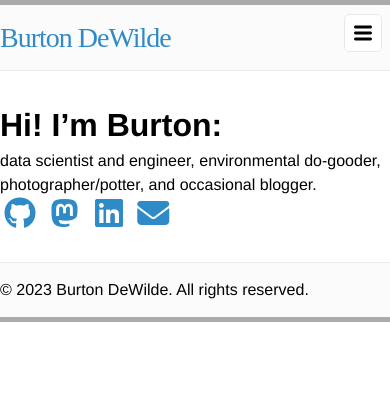
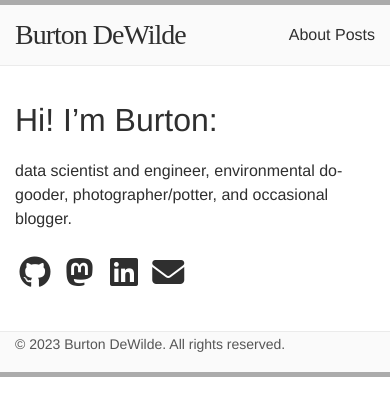
Before and after one commit to bdewilde/bdewilde.github.io, a Jekyll site: the page built from pages/index.md, in a window 390 px wide. Shown: the top 416 px of the page. Built offline with Jekyll 4.4.1, drawn with Linux system fonts in a browser that asks for light colours; nearby versions of some CDN libraries; some web fonts are replaced.

Commit message:
feat: Update css to look more like minima

```diff
--- a/assets/css/style.css
+++ b/assets/css/style.css
@@ -1,59 +1,224 @@
 /* Base */
 /* ----------------------------------------------------------*/
+
+/* @import "{{ site.theme }}"; */
+
+:root {
+  --spacing-unit: 30px;
+  --content-width: 800px;
+  --content-width-on-laptop: 800px;
+  --content-width-on-mobile: 600px;
+  --text-color: #2f2f2f;
+  --background-color: #ffffff;
+  --background-color-accent: #fafafa;
+  --accent-color: #2f8bc8;
+  --accent-color-alt: #6662ba;
+  --border-color: #eaeaea;
+  --border-color-accent: #aaaaaa;
+  --grey-color: #828282;
+  --grey-color-light: #c0c0c0;
+  --grey-color-dark: #404040;
+  --site-link-color: #303030;
+  --site-link-color-hover: #6662ba;
+  --header-height: 60px;
+  --footer-height: 40px;
+  --base-font-size: 16px;
+  --base-font-weight: 400;
+  --small-font-size: calc(var(--base-font-size) * 0.875);
+  --base-line-height: 1.5;
+  --table-text-align: left;
+}
 
 @font-face {
   font-family: serifa;
   src: url('fonts/Serifa 55 Roman.ttf') format('opentype');
 }
 
-* {
+/* Reset some basic elements */
+body, h1, h2, h3, h4, h5, h6,
+p, blockquote, pre, hr,
+dl, dd, ol, ul, figure {
   margin: 0;
   padding: 0;
 }
 
-html, body {
-  height: 100%;
+/* Set `margin-bottom` to maintain vertical rhythm */
+h1, h2, h3, h4, h5, h6,
+p, blockquote, pre,
+ul, ol, dl, figure {
+  margin-bottom: calc(var(--spacing-unit) / 2);
 }
 
+/* html, body {
+  height: 100%;
+} */
+
 body {
+  background-color: var(--background-color);
+  color: var(--text-color);
+  font-style: normal;
+  font-weight: var(--base-font-weight);
+  font-size: var(--base-font-size);
+  line-height: var(--base-line-height);
   font-family: Helvetica, Arial, sans-serif;
-  font-size: 16px;
-  line-height: 1.5;
-  font-weight: 200;
-  background-color: white;
+  font-kerning: normal;
+  -webkit-text-size-adjust: 100%;
+  display: flex;
+  min-height: 100vh;
+  flex-direction: column;
 }
 
-/* link color and decoration*/
+main {
+  display: block;
+}
+
+/* Headings */
+h1, h2, h3, h4, h5, h6 {
+  font-weight: var(--base-font-weight);
+}
+
+/* Links */
 a {
-  /* color: #4292c6; */
-  color: #2f8bc8;
+  color: var(--accent-color);
   text-decoration: none;
 }
 a:hover {
   text-decoration: underline;
 }
+a:visited {
+  color: var(--accent-color);
+  filter: brightness(0.8);
+  /* NOTE: relative CSS colors are (apparently) too new -- revisit this later!
+  color: hsl(from var(--accent-color) h s calc(l - 20%)); */
+}
 
-.site-link {
+a.alt-link {
+  color: var(--text-color);
+  text-decoration: none;
+  transition: color 0.2s;
+}
+a.alt-link:hover {
+  color: var(--accent-color);
+}
+
+.nav-link {
+  padding: 5px;
+  border-radius: 7px;
+  color: #303030;
+  background-color: white;
+  transition: color 0.2s, background-color 0.2s;
+}
+.nav-link:hover {
+  color: white;
+  background-color: #807dba;
+  text-decoration: none;
+}
+
+/* OLD STUFF */
+/* .site-link {
   font-size: 18px;
-  color: #303030;
-  webkit-transition: color 0.25s;
+  color: var(--site-link-color);
   transition: color 0.25s;
 }
 .site-link:hover {
-  /* color: #807dba; */
-  color: #6662ba;
+  color: var(--site-link-color-hover);
   text-decoration: none;
 }
-
 .post-link {
   color: #303030;
-  webkit-transition: color 0.25s;
   transition: color 0.25s;
 }
 .post-link:hover {
-  color: #807dba;
+  color: var(--site-link-color-hover);
   text-decoration: none;
+} */
+
+/* Figures and Images */
+img {
+  max-width: 100%;
+  vertical-align: middle;
 }
+figure>img {
+  display: block;
+}
+figcaption {
+  font-size: var(--small-font-size);
+}
+
+/* Lists */
+ul, ol {
+  margin-left: var(--spacing-unit);
+}
+li>ul, li>ol {
+  margin-bottom: 0;
+}
+
+/* Blockquotes */
+blockquote {
+  color: #919191;
+  border-left: 4px solid var(--grey-color-light);
+  padding-left: calc(var(--spacing-unit) / 2);
+  /* @include relative-font-size(1.125); */
+  letter-spacing: -1px;
+  font-style: italic;
+}
+blockquote>:last-child {
+  margin-bottom: 0;
+}
+
+/* Code formatting */
+pre,
+code {
+  /* @include relative-font-size(0.9375); */
+  border: 1px solid var(--grey-color-light);
+  border-radius: 3px;
+  background-color: #eef;
+}
+code {
+  padding: 1px 5px;
+}
+pre {
+  padding: 8px 12px;
+  overflow-x: auto;
+}
+pre>code {
+  border: 0;
+  padding-right: 0;
+  padding-left: 0;
+}
+
+/* Tables */
+table {
+  margin-bottom: var(--spacing-unit);
+  width: 100%;
+  text-align: var(--table-text-align);
+  color: var(--text-color);
+  /* color: lighten($text-color, 18%); */
+  border-collapse: collapse;
+  border: 1px solid var(--grey-color-light);
+}
+table>tr:nth-child(even) {
+  background-color: lighten(var(--grey-color-light), 6%);
+}
+table>th, table>td {
+  padding: calc(var(--spacing-unit) / 3) calc(var(--spacing-unit) / 2);
+}
+table>th {
+  background-color: var(--grey-color-light);
+  border: 1px solid var(--grey-color);
+  /* border-bottom-color: darken($grey-color-light, 12%); */
+}
+table>td {
+  border: 1px solid var(--grey-color-light);
+}
+
+/** Clearfix */
+.clearfix::after {
+  content: "";
+  display: table;
+  clear: both;
+}
+
 
 .post-meta {
   color: #818181;
@@ -73,54 +238,46 @@
   display: inline;
 }
 
-.nav-link {
-  padding: 5px;
-  border-radius: 7px;
-  color: #303030;
-  background-color: white;
-  webkit-transition: color 0.25s, background-color 0.25s;
-  transition: color 0.25s, background-color 0.25s;
-}
-.nav-link:hover {
-  color: white;
-  background-color: #807dba;
-  text-decoration: none;
-}
-
 .site-title {
   font-family: serifa;
   letter-spacing: -1px;
 }
-.site-header .site-title {
-  font-size: 28px;
-  line-height: 65px;
-  display: block;
-  vertical-align: middle;
-  float: left;
-  position: relative;
-  z-index: 1;
-}
-.site-footer .site-title {
-  font-size: 24px;
+
+/** Wrapper */
+.wrapper {
+  /* max-width: -webkit-calc(#{$content-width} - (#{$spacing-unit} * 2)); */
+  max-width: calc(var(--content-width) - calc(var(--spacing-unit) * 2));
+  margin-right: auto;
+  margin-left: auto;
+  padding-right: var(--spacing-unit);
+  padding-left: var(--spacing-unit);
+  /* @extend %clearfix; */
 }
 
+@media screen and (max-width: 800px) {
+  .wrapper {
+    /* max-width: -webkit-calc(var(--content-width) - var(--spacing-unit)); */
+    max-width: calc(var(--content-width) - var(--spacing-unit));
+    padding-right: calc(var(--spacing-unit) / 2);
+    padding-left: calc(var(--spacing-unit) / 2);
+  }
+}
 
-/* Utility */
-
-.wrap:before,
-.wrap:after {
+/* Utility
+.wrapper:before,
+.wrapper:after {
   content: "";
   display: table;
 }
-.wrap:after {
+.wrapper:after {
   clear: both;
 }
-.wrap {
+.wrapper {
   max-width: 800px;
-  padding: 0 30px;
+  padding: 0 25px;
   margin: 0 auto;
   zoom: 1;
-}
+} */
 
 
 /* Layout Styles */
@@ -132,13 +289,13 @@
 .site-header {
   border-top: 5px solid #ababab;
   border-bottom: 1px solid #ebebeb;
-  background-color: #fbfbfb;
-  min-height: 65px;
+  background-color: var(--background-color-accent);
+  min-height: 60px;
 }
 
 .site-nav {
   float: right;
-  line-height: 65px;
+  line-height: 60px;
 }
 
 .site-nav .menu-icon {
@@ -150,34 +307,39 @@
   font-size: 20px;
 }
 
+.site-header .site-title {
+  font-size: 28px;
+  line-height: 60px;
+  display: block;
+  vertical-align: middle;
+  float: left;
+  position: relative;
+  z-index: 1;
+}
+
 /* =========== */
 /* SITE FOOTER */
 
 .site-footer {
-  padding: 15px 0;
+  padding: 10px 0;
   border-bottom: 5px solid #ababab;
   border-top: 1px solid #ebebeb;
-  background-color: #fbfbfb;
+  background-color: var(--background-color-accent);
+  height: 20px;
 }
 
-.footer-heading {
-  font-size: 18px;
-  font-weight: 300;
-  letter-spacing: -.5px;
-  margin-bottom: 15px;
+.site-footer .wrapper {
+  height: 100%;
+  display: flex;
 }
 
-.footer-top {
-  margin-bottom: 15px;
-  font-size: 22px;
+.site-footer .copyright {
+  font-size: 14px;
+  color: #555555;
+  height: 100%;
+  display: flex;
+  align-items: center;
 }
-.footer-bottom {
-  font-size: 15px;
-  color: #555555
-}
-
-.site-footer ul { list-style: none; }
-.site-footer li { display: inline; }
 
 
 /* Page Content styles */
@@ -185,12 +347,16 @@
 
 .page-content {
   padding: 30px 0;
-  background-color: #ffffff;
+  background-color: var(--background-color);
 }
 
 
 /* Home styles */
 /* ----------------------------------------------------------*/
+
+.social-icons {
+  padding: 10px 0;
+}
 
 .home h1 {
   margin-bottom: 25px;
@@ -320,7 +486,7 @@
 .post pre,
 .post code {
   border: 1px solid #e0e0e0;
-  background-color: #f0f0f0;
+  background-color: var(--background-color-accent);
   padding: 8px 12px;
   -webkit-border-radius: 3px;
   -moz-border-radius: 3px;
@@ -382,74 +548,270 @@
 /* Syntax highlighting styles */
 /* ----------------------------------------------------------*/
 
-.highlight  { background: #ffffff; }
-.highlight .c { color: #807d7c; font-style: italic }
-.highlight .err { color: #a61717; background-color: #e3d2d2 } /* Error */
-.highlight .k { font-weight: bold } /* Keyword */
-.highlight .o { font-weight: bold } /* Operator */
-.highlight .cm { color: #807d7c; font-style: italic } /* Comment.Multiline */
-.highlight .cp { color: #999999; font-weight: bold } /* Comment.Preproc */
-.highlight .c1 { color: #807d7c; font-style: italic } /* Comment.Single */
-.highlight .cs { color: #999999; font-weight: bold; font-style: italic } /* Comment.Special */
-.highlight .gd { color: #000000; background-color: #ffdddd } /* Generic.Deleted */
-.highlight .gd .x { color: #000000; background-color: #ffaaaa } /* Generic.Deleted.Specific */
-.highlight .ge { font-style: italic } /* Generic.Emph */
-.highlight .gr { color: #aa0000 } /* Generic.Error */
-.highlight .gh { color: #999999 } /* Generic.Heading */
-.highlight .gi { color: #000000; background-color: #ddffdd } /* Generic.Inserted */
-.highlight .gi .x { color: #000000; background-color: #aaffaa } /* Generic.Inserted.Specific */
-.highlight .go { color: #888888 } /* Generic.Output */
-.highlight .gp { color: #555555 } /* Generic.Prompt */
-.highlight .gs { font-weight: bold } /* Generic.Strong */
-.highlight .gu { color: #aaaaaa } /* Generic.Subheading */
-.highlight .gt { color: #aa0000 } /* Generic.Traceback */
-.highlight .kc { font-weight: bold } /* Keyword.Constant */
-.highlight .kd { font-weight: bold } /* Keyword.Declaration */
-.highlight .kn { color: #4292c6 } /* Import */
-.highlight .kp { font-weight: bold } /* Keyword.Pseudo */
-.highlight .kr { font-weight: bold } /* Keyword.Reserved */
-.highlight .kt { color: #445588; font-weight: bold } /* Keyword.Type */
-.highlight .m { color: #00ab56 } /* Literal.Number */
-.highlight .s { color: #fb6a4a } /* Literal.String */
-.highlight .na { color: #008080 } /* Name.Attribute */
-.highlight .nb { color: #4292c6 } /* Name.Builtin */
-.highlight .nc { color: #445588; font-weight: bold } /* Name.Class */
-.highlight .no { color: #008080 } /* Name.Constant */
-.highlight .ni { color: #800080 } /* Name.Entity */
-.highlight .ne { color: #807dba; font-weight: bold } /* Name.Exception */
-.highlight .nf { color: #807dba; font-weight: bold } /* Name.Function */
-.highlight .nn { color: #555555 } /* Name.Namespace */
-.highlight .nt { color: #000080 } /* Name.Tag */
-.highlight .nv { color: #008080 } /* Name.Variable */
-.highlight .ow { font-weight: bold } /* Operator.Word */
-.highlight .w { color: #bbbbbb } /* Text.Whitespace */
-.highlight .mf { color: #00ab56 } /* Literal.Number.Float */
-.highlight .mh { color: #00ab56 } /* Literal.Number.Hex */
-.highlight .mi { color: #00ab56 } /* Literal.Number.Integer */
-.highlight .mo { color: #00ab56 } /* Literal.Number.Oct */
-.highlight .sb { color: #fb6a4a } /* Literal.String.Backtick */
-.highlight .sc { color: #fb6a4a } /* Literal.String.Char */
-.highlight .sd { color: #fb6a4a } /* Literal.String.Doc */
-.highlight .s2 { color: #fb6a4a } /* Literal.String.Double */
-.highlight .se { color: #fb6a4a } /* Literal.String.Escape */
-.highlight .sh { color: #fb6a4a } /* Literal.String.Heredoc */
-.highlight .si { color: #fb6a4a } /* Literal.String.Interpol */
-.highlight .sx { color: #fb6a4a } /* Literal.String.Other */
-.highlight .sr { color: #009926 } /* Literal.String.Regex */
-.highlight .s1 { color: #fb6a4a } /* Literal.String.Single */
-.highlight .ss { color: #990073 } /* Literal.String.Symbol */
-.highlight .bp { color: #4292c6 } /* Name.Builtin.Pseudo #999999 */
-.highlight .vc { color: #008080 } /* Name.Variable.Class */
-.highlight .vg { color: #008080 } /* Name.Variable.Global */
-.highlight .vi { color: #008080 } /* Name.Variable.Instance */
-.highlight .il { color: #00ab56 } /* Literal.Number.Integer.Long */
+.highlight {
+  background: #ffffff;
+}
+.highlight .c {
+  color: #807d7c;
+  font-style: italic
+}
+.highlight .err {
+  color: #a61717;
+  background-color: #e3d2d2
+}
+/* Error */
+.highlight .k {
+  font-weight: bold
+}
+/* Keyword */
+.highlight .o {
+  font-weight: bold
+}
+/* Operator */
+.highlight .cm {
+  color: #807d7c;
+  font-style: italic
+}
+/* Comment.Multiline */
+.highlight .cp {
+  color: #999999;
+  font-weight: bold
+}
+/* Comment.Preproc */
+.highlight .c1 {
+  color: #807d7c;
+  font-style: italic
+}
+/* Comment.Single */
+.highlight .cs {
+  color: #999999;
+  font-weight: bold;
+  font-style: italic
+}
+/* Comment.Special */
+.highlight .gd {
+  color: #000000;
+  background-color: #ffdddd
+}
+/* Generic.Deleted */
+.highlight .gd .x {
+  color: #000000;
+  background-color: #ffaaaa
+}
+/* Generic.Deleted.Specific */
+.highlight .ge {
+  font-style: italic
+}
+/* Generic.Emph */
+.highlight .gr {
+  color: #aa0000
+}
+/* Generic.Error */
+.highlight .gh {
+  color: #999999
+}
+/* Generic.Heading */
+.highlight .gi {
+  color: #000000;
+  background-color: #ddffdd
+}
+/* Generic.Inserted */
+.highlight .gi .x {
+  color: #000000;
+  background-color: #aaffaa
+}
+/* Generic.Inserted.Specific */
+.highlight .go {
+  color: #888888
+}
+/* Generic.Output */
+.highlight .gp {
+  color: #555555
+}
+/* Generic.Prompt */
+.highlight .gs {
+  font-weight: bold
+}
+/* Generic.Strong */
+.highlight .gu {
+  color: #aaaaaa
+}
+/* Generic.Subheading */
+.highlight .gt {
+  color: #aa0000
+}
+/* Generic.Traceback */
+.highlight .kc {
+  font-weight: bold
+}
+/* Keyword.Constant */
+.highlight .kd {
+  font-weight: bold
+}
+/* Keyword.Declaration */
+.highlight .kn {
+  color: #4292c6
+}
+/* Import */
+.highlight .kp {
+  font-weight: bold
+}
+/* Keyword.Pseudo */
+.highlight .kr {
+  font-weight: bold
+}
+/* Keyword.Reserved */
+.highlight .kt {
+  color: #445588;
+  font-weight: bold
+}
+/* Keyword.Type */
+.highlight .m {
+  color: #00ab56
+}
+/* Literal.Number */
+.highlight .s {
+  color: #fb6a4a
+}
+/* Literal.String */
+.highlight .na {
+  color: #008080
+}
+/* Name.Attribute */
+.highlight .nb {
+  color: #4292c6
+}
+/* Name.Builtin */
+.highlight .nc {
+  color: #445588;
+  font-weight: bold
+}
+/* Name.Class */
+.highlight .no {
+  color: #008080
+}
+/* Name.Constant */
+.highlight .ni {
+  color: #800080
+}
+/* Name.Entity */
+.highlight .ne {
+  color: #807dba;
+  font-weight: bold
+}
+/* Name.Exception */
+.highlight .nf {
+  color: #807dba;
+  font-weight: bold
+}
+/* Name.Function */
+.highlight .nn {
+  color: #555555
+}
+/* Name.Namespace */
+.highlight .nt {
+  color: #000080
+}
+/* Name.Tag */
+.highlight .nv {
+  color: #008080
+}
+/* Name.Variable */
+.highlight .ow {
+  font-weight: bold
+}
+/* Operator.Word */
+.highlight .w {
+  color: #bbbbbb
+}
+/* Text.Whitespace */
+.highlight .mf {
+  color: #00ab56
+}
+/* Literal.Number.Float */
+.highlight .mh {
+  color: #00ab56
+}
+/* Literal.Number.Hex */
+.highlight .mi {
+  color: #00ab56
+}
+/* Literal.Number.Integer */
+.highlight .mo {
+  color: #00ab56
+}
+/* Literal.Number.Oct */
+.highlight .sb {
+  color: #fb6a4a
+}
+/* Literal.String.Backtick */
+.highlight .sc {
+  color: #fb6a4a
+}
+/* Literal.String.Char */
+.highlight .sd {
+  color: #fb6a4a
+}
+/* Literal.String.Doc */
+.highlight .s2 {
+  color: #fb6a4a
+}
+/* Literal.String.Double */
+.highlight .se {
+  color: #fb6a4a
+}
+/* Literal.String.Escape */
+.highlight .sh {
+  color: #fb6a4a
+}
+/* Literal.String.Heredoc */
+.highlight .si {
+  color: #fb6a4a
+}
+/* Literal.String.Interpol */
+.highlight .sx {
+  color: #fb6a4a
+}
+/* Literal.String.Other */
+.highlight .sr {
+  color: #009926
+}
+/* Literal.String.Regex */
+.highlight .s1 {
+  color: #fb6a4a
+}
+/* Literal.String.Single */
+.highlight .ss {
+  color: #990073
+}
+/* Literal.String.Symbol */
+.highlight .bp {
+  color: #4292c6
+}
+/* Name.Builtin.Pseudo #999999 */
+.highlight .vc {
+  color: #008080
+}
+/* Name.Variable.Class */
+.highlight .vg {
+  color: #008080
+}
+/* Name.Variable.Global */
+.highlight .vi {
+  color: #008080
+}
+/* Name.Variable.Instance */
+.highlight .il {
+  color: #00ab56
+}
+/* Literal.Number.Integer.Long */
 
 
 /* media queries */
 /* ----------------------------------------------------------*/
 
 
-@media screen and (max-width: 750px) {
+/* @media screen and (max-width: 750px) {
 
   .footer-col-1 {
     width: 50%;
@@ -457,7 +819,6 @@
 
   .footer-col-2 {
     width: 45%;
-    /*fallback*/
     width: -webkit-calc(50% - 10px);
     width: -moz-calc(50% - 10px);
     width: -o-calc(50% - 10px);
@@ -471,11 +832,11 @@
     clear: both;
   }
 
-}
+} */
 
-@media screen and (max-width: 600px) {
+/* @media screen and (max-width: 600px) {
 
-  .wrap {
+  .wrapper {
     padding: 0 12px;
   }
 
@@ -551,4 +912,4 @@
     margin: 0 0 15px;
   }
 
-}
+} */
```
